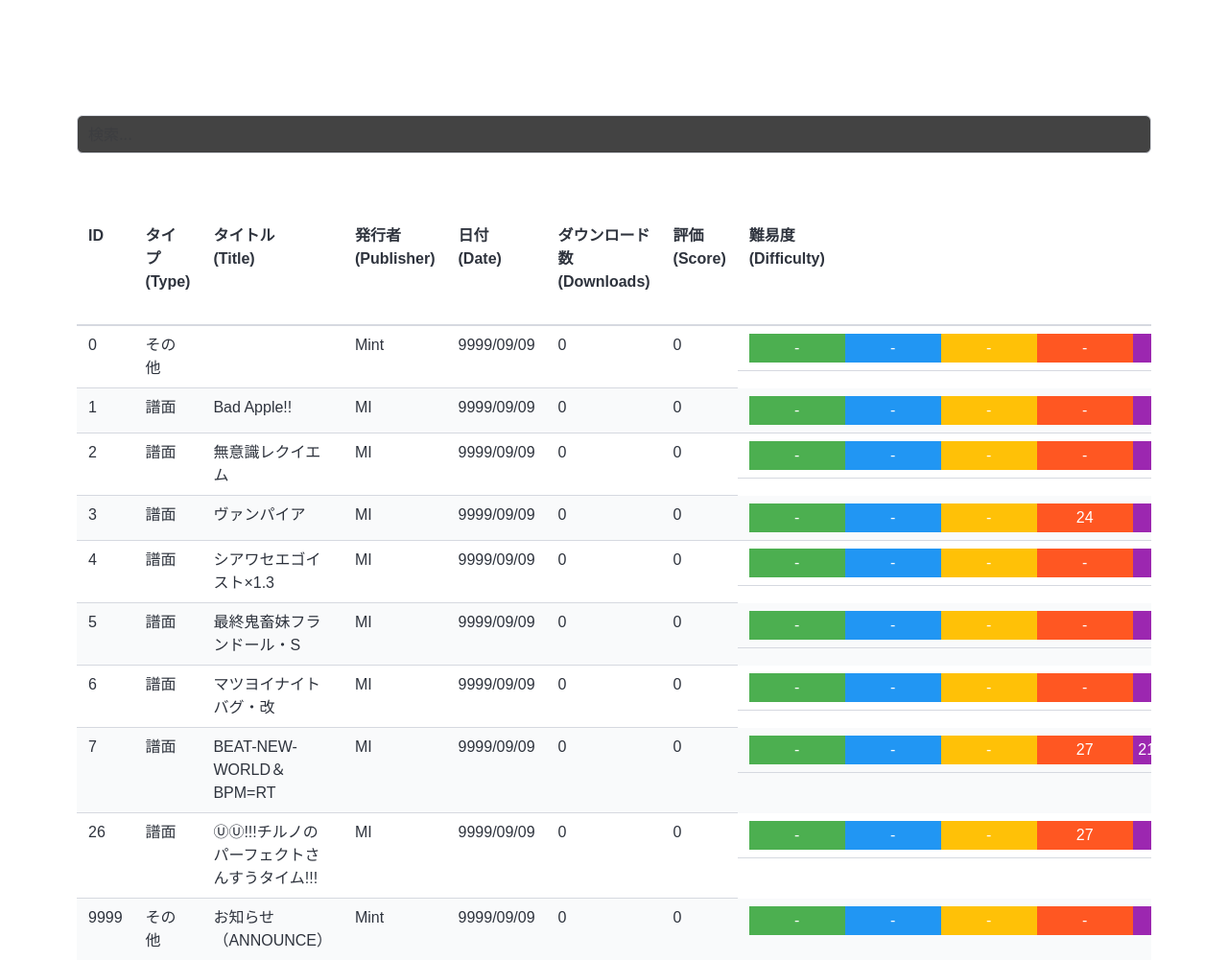
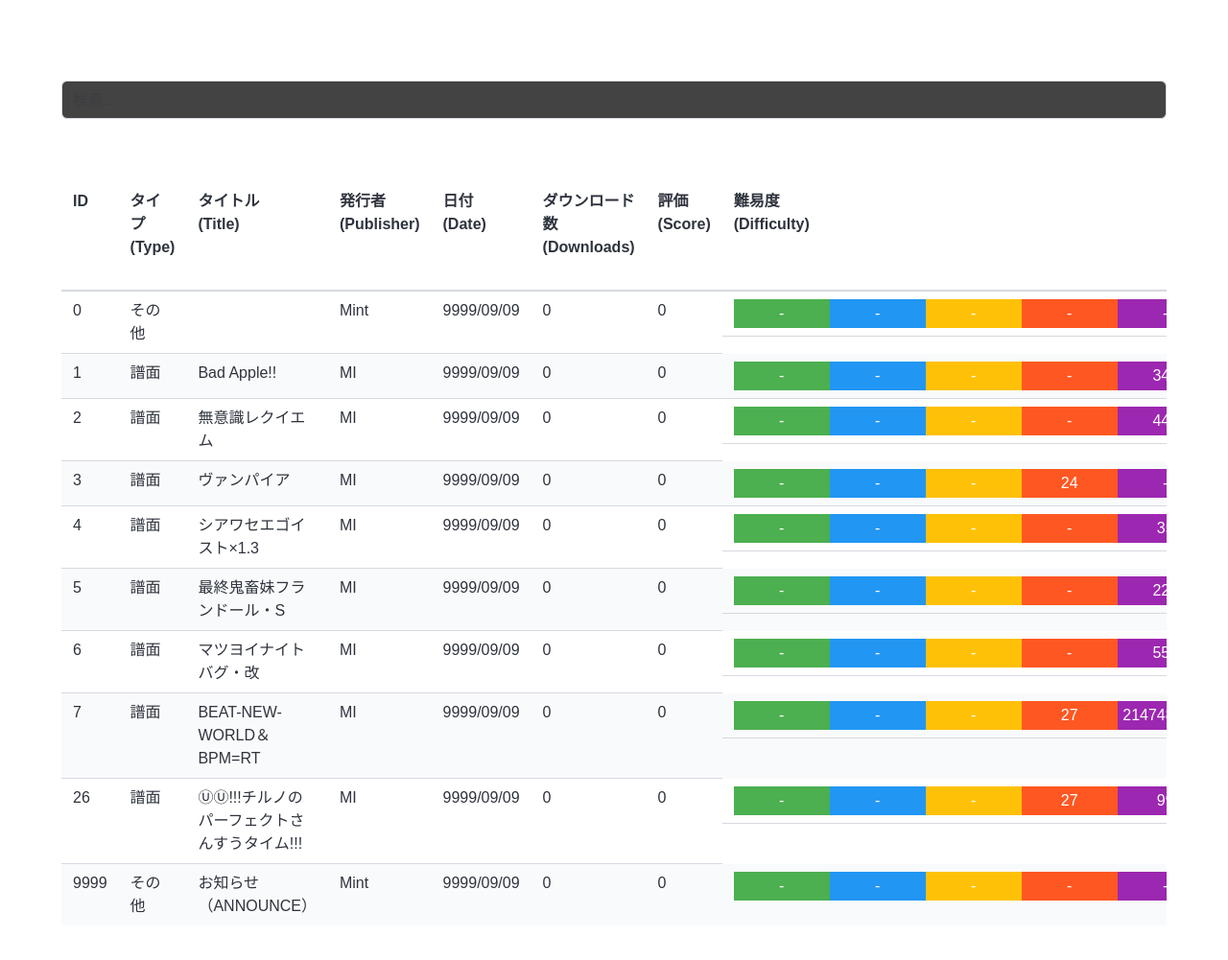
Before and after one commit to MI11435/DankagLikeAPI, a Node server app: page / in a window 1280 px wide. Shown: the whole page at 96% size. After the commit the page ends 952 px from the top, so only its background shows below. Run offline with Node 20, Linux system fonts and the light colour scheme; data comes from the database, SQL or seed files in the repository; some libraries are stand-ins or nearby versions.

Commit message:
Update main.ejs

```diff
--- a/src/views/main.ejs
+++ b/src/views/main.ejs
@@ -12,7 +12,7 @@
     <script src="https://code.jquery.com/jquery-3.6.0.min.js"></script>
   </head>
   <body>
-    <div class="container mt-6 px-4">
+    <div class="container mt-3 px-0">
       <div class="title-container">
         <h1 class="title">ダンカグライク Mint鯖</h1>
         <div></div>
```
